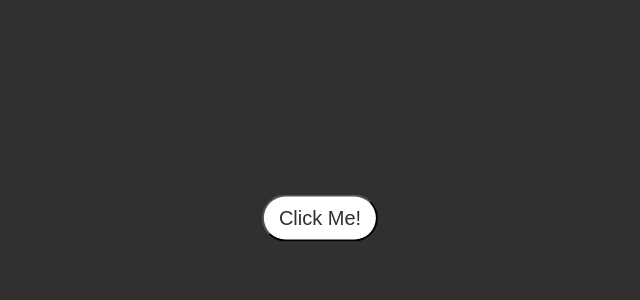
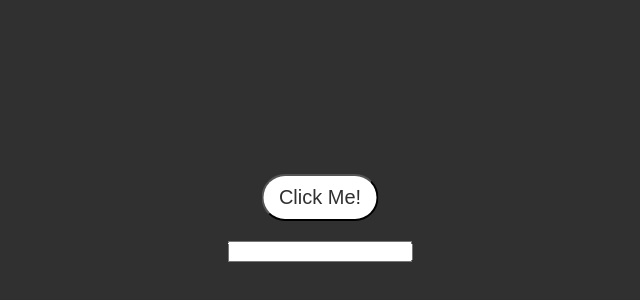
Before and after one commit to HugoFitas/git-repo, a React (Create React App) app: page / in a window 1280 px wide. Shown: the part 182-482 px from the top of the page, without its empty margins (320-960 px from the left). Built offline with nearby package versions, Linux system fonts and the light colour scheme.

Commit message:
centered button and input

```diff
--- a/src/App.js
+++ b/src/App.js
@@ -1,12 +1,16 @@
 import React from "react";
 import Button from "./components/Button";
 import "./components/reset.css";
-import "./components/Button.css";
+import "./components/Style.css";
+import Input from "./components/Input";
 
 function App() {
   return (
-    <div className="App">
-      <Button />
+    <div className="container">
+      <div className="centered-div">
+        <Button />
+        <Input />
+      </div>
     </div>
   );
 }
--- a/src/components/Button.js
+++ b/src/components/Button.js
@@ -5,7 +5,7 @@ const Button = () => {
     alert("Hello World!");
   };
   return (
-    <div className="button-div">
+    <div>
       <button onClick={clickHandler}>Click Me!</button>
     </div>
   );
--- a/src/components/Button.css
+++ b/src/components/Style.css
@@ -8,21 +8,28 @@ body {
   background-color: rgb(49, 48, 48);
 }
 
-.button-div {
+.container {
   position: relative;
   height: 100vh;
   width: 100vw;
 }
 
-button {
+.centered-div {
   position: absolute;
-  /* Centering button on page */
   top: 50%;
   left: 50%;
   transform: translate(-50%, -50%);
+  display: flex;
+  flex-direction: column;
+  align-items: center;
+}
+
+button {
   border-radius: 100px;
   background-color: white;
   color: rgb(49, 48, 48);
   padding: 0.5em 0.75em;
   font-size: 1.25em;
+  text-align: center;
+  margin-bottom: 1em;
 }
```
